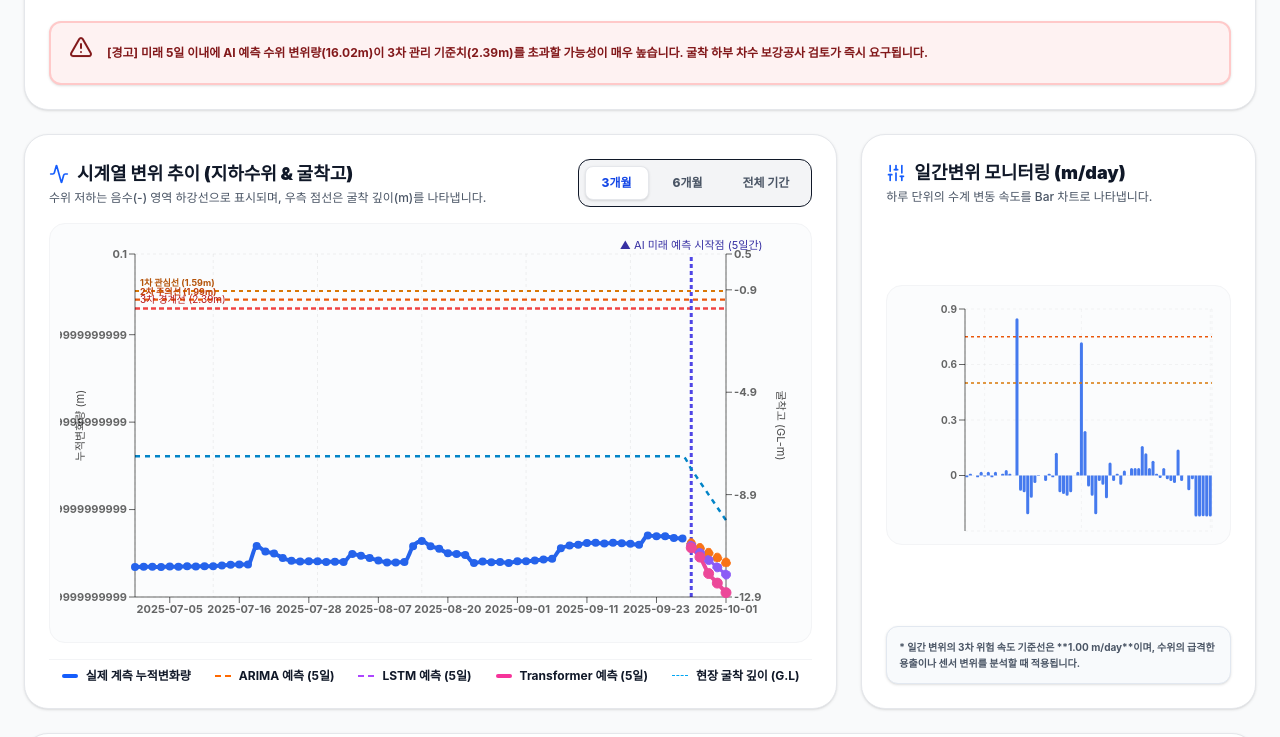
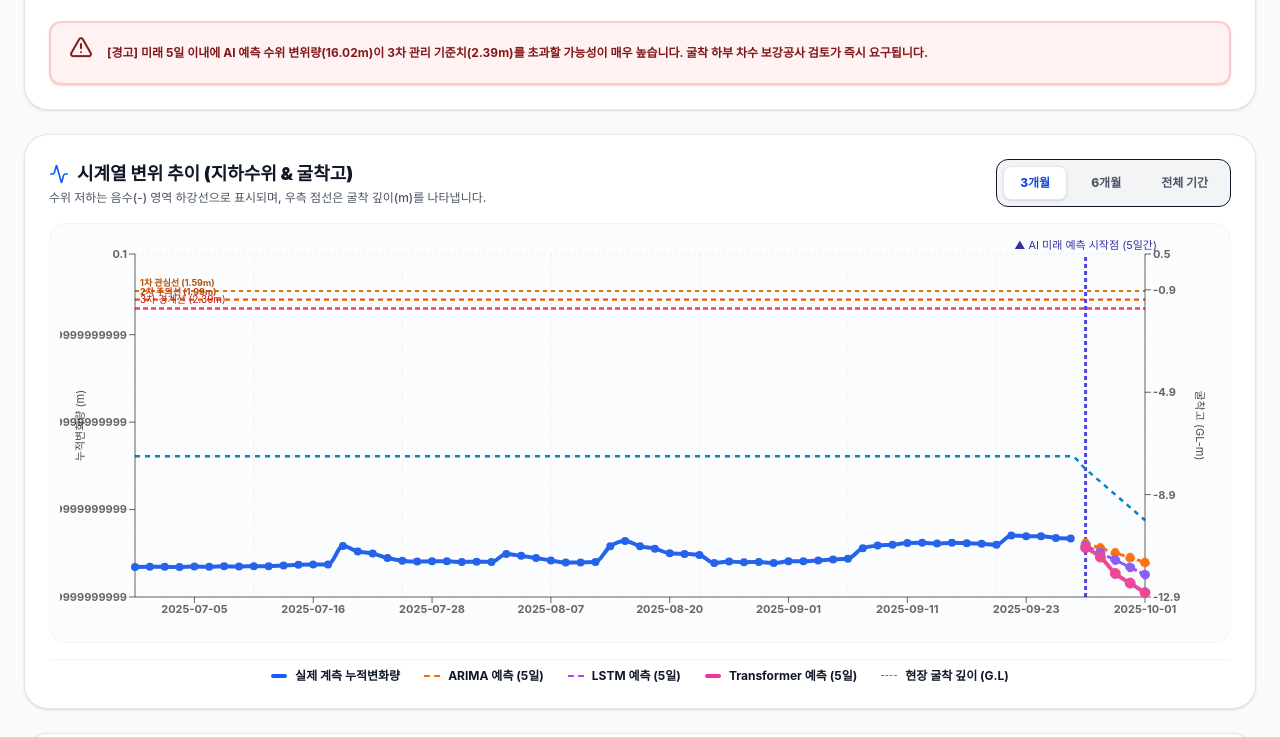
Before and after one commit to lhs007-create/waterlevel, a React (Vite) app: page / in a window 1280 px wide. Shown: the part 580-1317 px from the top of the page. Built offline with nearby package versions, Linux system fonts and the light colour scheme.

Commit message:
Layout: Separate charts into full-width vertical blocks and fix XAxis date overlapping

```diff
--- a/src/App.jsx
+++ b/src/App.jsx
@@ -355,11 +355,8 @@ function App() {
           )}
         </section>
 
-        {/* 4. 시계열 변위 추이 차트 및 일간 변위 차트 */}
-        <section className="grid grid-cols-1 lg:grid-cols-3 gap-6">
-
-          {/* 차트 1: 누적 변위량 - 굴착고 차트 (2칸 차지) */}
-          <div className="bg-white p-6 rounded-3xl border border-gray-200 shadow-sm lg:col-span-2 space-y-4">
+        {/* 4. 시계열 변위 추이 차트 (가로 전체 폭 독점) */}
+        <section className="bg-white p-6 rounded-3xl border border-gray-200 shadow-sm space-y-4">
           <div className="flex flex-col sm:flex-row sm:items-center sm:justify-between gap-4">
             <div>
               <h3 className="text-lg font-black text-gray-900 flex items-center gap-2">
@@ -400,7 +397,6 @@ function App() {
             </div>
           </div>
 
-            {/* 차트 세로 높이 키움 (420px) 및 가시성 개선 */}
           <div className="w-full h-[420px] bg-slate-50/50 p-2.5 rounded-2xl border border-gray-100">
             <ResponsiveContainer width="100%" height="100%">
               <ComposedChart data={filteredData} margin={{ top: 20, right: 15, left: 15, bottom: 5 }}>
@@ -411,6 +407,7 @@ function App() {
                   fontSize={11}
                   fontWeight="bold"
                   tickLine={true}
+                  minTickGap={50} // 겹침 방지 간격 확대
                 />
 
                 {/* 좌측 Y축: 누적변화량(m) */}
@@ -504,7 +501,7 @@ function App() {
                   />
                 )}
 
-                  {/* 2. 관리기준 수평 임계선 (가시성 고도화 - 굵기 및 명도 강화) */}
+                {/* 2. 관리기준 수평 임계선 */}
                 <ReferenceLine
                   yAxisId="left"
                   y={-currentInstrument.thresholds.deltaInit.level1}
@@ -533,7 +530,7 @@ function App() {
                   <Label value="3차 경계선 (2.39m)" position="insideBottomLeft" fill="#b91c1c" fontSize={10} fontWeight="black" />
                 </ReferenceLine>
 
-                  {/* AI 예측 구간 수직 구분선 고도화 */}
+                {/* AI 예측 구간 수직 구분선 */}
                 {safetyStatus.forecastStartDate && (
                   <ReferenceLine
                     yAxisId="left"
@@ -564,7 +561,7 @@ function App() {
                   name="굴착고"
                 />
 
-                  {/* 4. 실제 지하수위 누적변위량 (실선, 굵기 강화) */}
+                {/* 4. 실제 지하수위 누적변위량 */}
                 <Line
                   yAxisId="left"
                   type="monotone"
@@ -577,7 +574,7 @@ function App() {
                   connectNulls
                 />
 
-                  {/* 5. ARIMA 예측 (주황색 점선, 굵기 및 점 크기 강화) */}
+                {/* 5. ARIMA 예측 */}
                 <Line
                   yAxisId="left"
                   type="monotone"
@@ -590,7 +587,7 @@ function App() {
                   connectNulls
                 />
 
-                  {/* 6. LSTM 예측 (보라색 이중점선, 굵기 및 점 크기 강화) */}
+                {/* 6. LSTM 예측 */}
                 <Line
                   yAxisId="left"
                   type="monotone"
@@ -603,7 +600,7 @@ function App() {
                   connectNulls
                 />
 
-                  {/* 7. Transformer 예측 (핑크색 굵은선, 굵기 및 점 크기 강화) */}
+                {/* 7. Transformer 예측 */}
                 <Line
                   yAxisId="left"
                   type="monotone"
@@ -618,7 +615,6 @@ function App() {
             </ResponsiveContainer>
           </div>
 
-            {/* 가이드 범례 설명 추가 */}
           <div className="flex flex-wrap items-center justify-center gap-x-6 gap-y-2 text-xs font-bold pt-2 border-t border-gray-100">
             <span className="flex items-center gap-2"><span className="w-4 h-1 bg-blue-600 rounded inline-block"></span>실제 계측 누적변화량</span>
             <span className="flex items-center gap-2"><span className="w-4 h-0.5 border-t-2 border-dashed border-orange-500 inline-block"></span>ARIMA 예측 (5일)</span>
@@ -626,28 +622,40 @@ function App() {
             <span className="flex items-center gap-2"><span className="w-4 h-1 bg-pink-500 rounded inline-block"></span>Transformer 예측 (5일)</span>
             <span className="flex items-center gap-2"><span className="w-4 h-0.5 border-t border-dashed border-sky-500 inline-block"></span>현장 굴착 깊이 (G.L)</span>
           </div>
-          </div>
+        </section>
 
-          {/* 차트 2: 일간변위 (m/day) 차트 (1칸 차지) 및 여유공간 확대 */}
-          <div className="bg-white p-6 rounded-3xl border border-gray-200 shadow-sm flex flex-col justify-between space-y-4">
+        {/* 4-2. 일간변위 (m/day) 차트 (가로 전체 폭 독점) */}
+        <section className="bg-white p-6 rounded-3xl border border-gray-200 shadow-sm space-y-4">
           <div>
             <h3 className="text-lg font-black text-gray-900 flex items-center gap-2">
               <Sliders className="w-5 h-5 text-blue-600" />
               일간변위 모니터링 (m/day)
             </h3>
             <p className="text-xs text-gray-600 font-medium mt-0.5">
-                하루 단위의 수계 변동 속도를 Bar 차트로 나타냅니다.
+              하루 단위의 수계 변동 속도를 Bar 차트로 나타내며, 시계열 가로축 날짜와 정밀 연계됩니다.
             </p>
           </div>
 
-            <div className="w-full h-[260px] bg-slate-50/50 p-2 rounded-2xl border border-gray-100">
+          <div className="w-full h-[260px] bg-slate-50/50 p-2.5 rounded-2xl border border-gray-100">
             <ResponsiveContainer width="100%" height="100%">
-                <ComposedChart data={filteredData} margin={{ top: 15, right: 10, left: 10, bottom: 5 }}>
+              <ComposedChart data={filteredData} margin={{ top: 15, right: 15, left: 15, bottom: 5 }}>
                 <CartesianGrid strokeDasharray="3 3" stroke="rgba(0,0,0,0.04)" />
-                  <XAxis dataKey="date" hide />
-                  <YAxis stroke="rgba(0,0,0,0.6)" fontSize={10} fontWeight="bold" tickLine={true} />
+                <XAxis
+                  dataKey="date"
+                  stroke="rgba(0,0,0,0.6)"
+                  fontSize={11}
+                  fontWeight="bold"
+                  tickLine={true}
+                  minTickGap={50}
+                />
+                <YAxis
+                  stroke="rgba(0,0,0,0.6)"
+                  fontSize={10}
+                  fontWeight="bold"
+                  tickLine={true}
+                />
 
-                  {/* 일간변위 기준 임계선 점선 표시 */}
+                {/* 일간변위 기준 임계선 표시 */}
                 <ReferenceLine y={0.50} stroke="#d97706" strokeDasharray="3 3" strokeWidth={1.5} />
                 <ReferenceLine y={0.75} stroke="#ea580c" strokeDasharray="3 3" strokeWidth={1.5} />
                 <ReferenceLine y={1.00} stroke="#ef4444" strokeDasharray="3 3" strokeWidth={1.8} />
@@ -680,12 +688,9 @@ function App() {
             </ResponsiveContainer>
           </div>
 
-            {/* 가이드 지침 */}
-            <div className="bg-slate-50 border border-slate-200 p-3 rounded-xl text-[10px] text-gray-600 font-bold leading-relaxed shadow-sm">
+          <div className="bg-slate-50 border border-slate-200 p-3.5 rounded-xl text-[10px] text-gray-600 font-bold leading-relaxed shadow-sm">
             * 일간 변위의 3차 위험 속도 기준선은 **1.00 m/day**이며, 수위의 급격한 용출이나 센서 변위를 분석할 때 적용됩니다.
           </div>
-          </div>
-
         </section>
 
         {/* 5. 계측 데이터 테이블 섹션 */}
```
Lines whose indentation alone changed are shown as unchanged.
